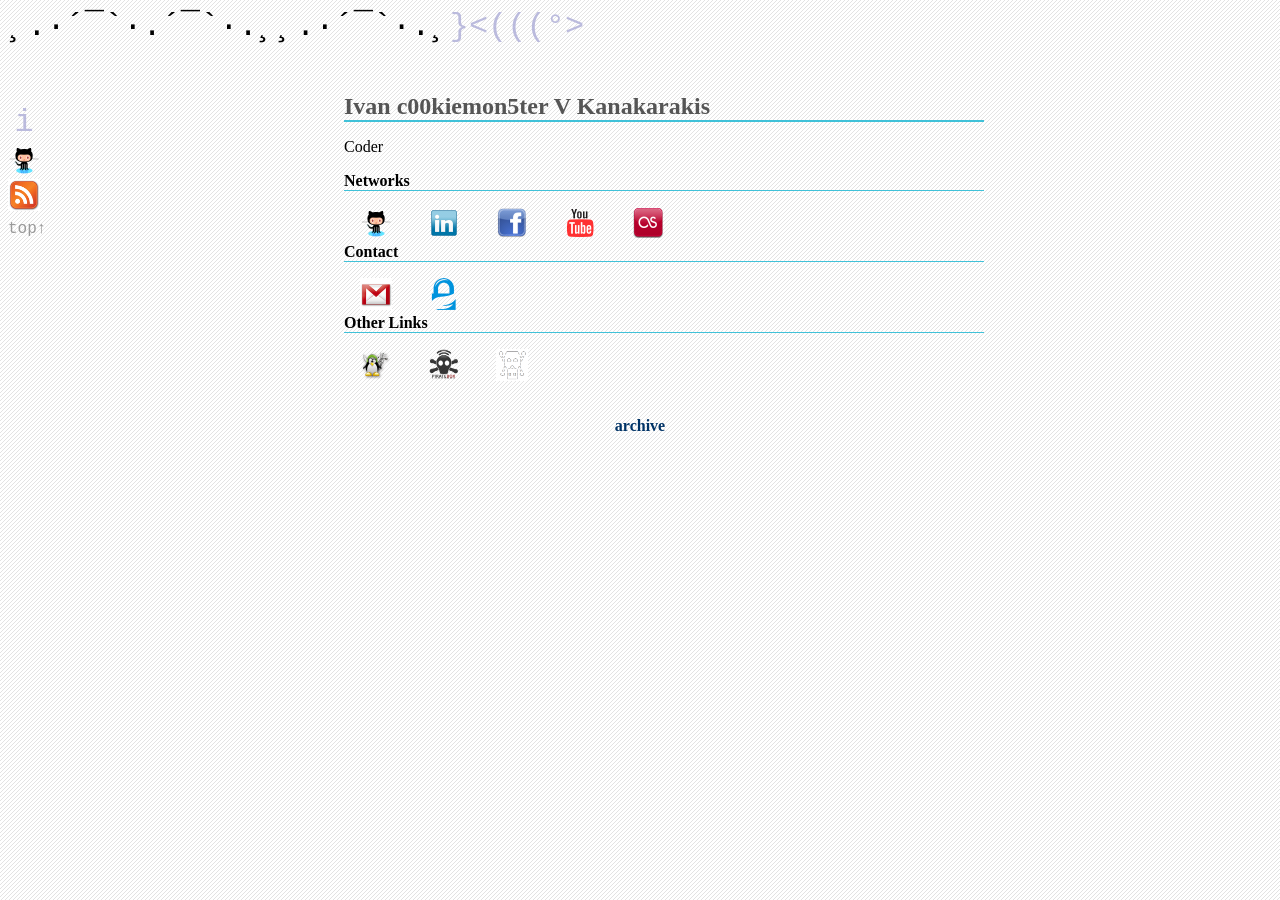
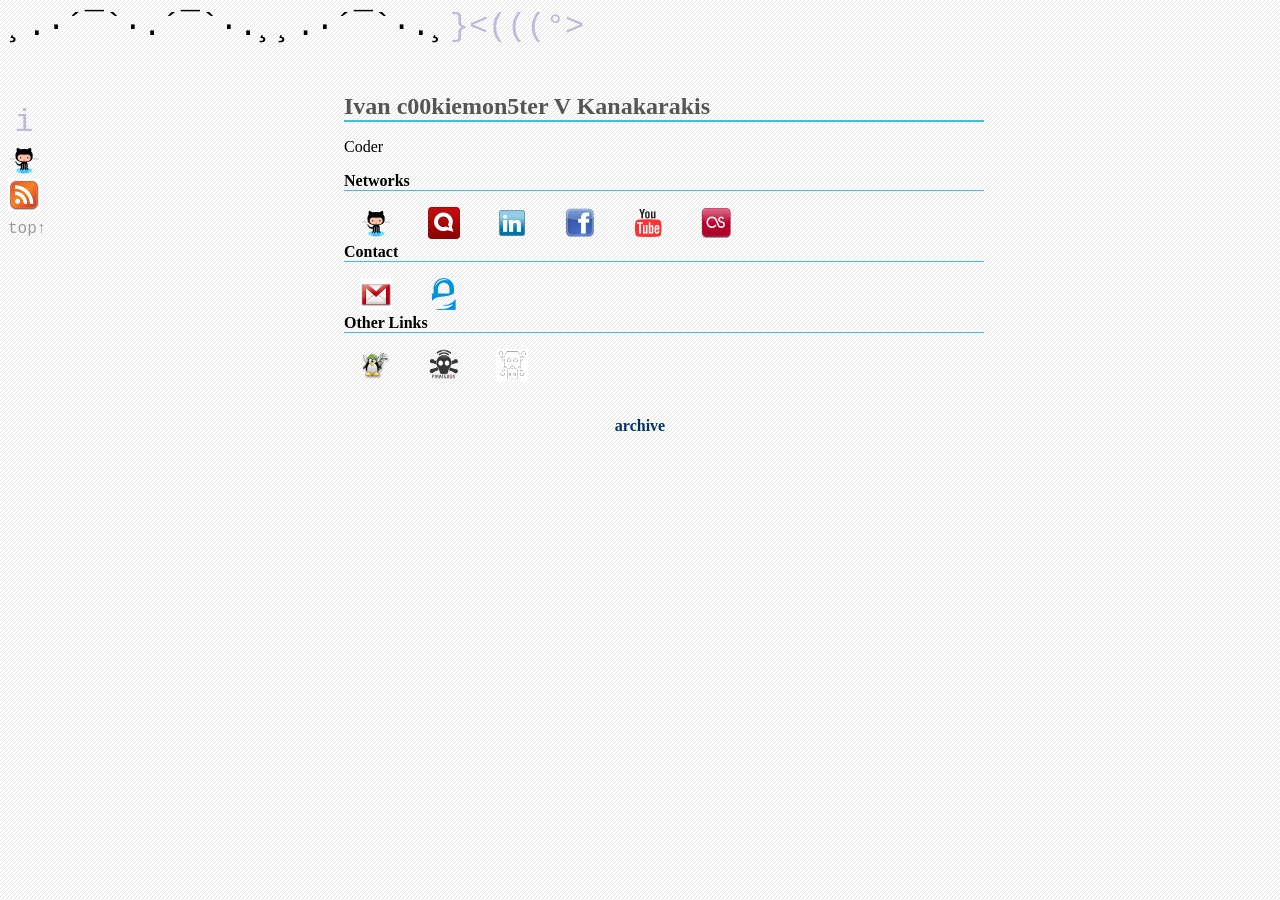
Before and after one commit to c00kiemon5ter/c00kiemon5ter.github.com, a Jekyll site: the page built from about.markdown, in a window 1280 px wide. Built offline with Jekyll 4.4.1, drawn with Linux system fonts in a browser that asks for light colours; Markdown is read by kramdown in place of the engine named in the settings.

Commit message:
added identi.ca profile

```diff
--- a/about.markdown
+++ b/about.markdown
@@ -12,6 +12,7 @@
 <div class="icons">
 <ul>
 <li><a href="https://github.com/c00kiemon5ter"><img src="/images/octocat.png" title="github"/></a></li>
+<li><a href="https://identi.ca/c00kiemon5ter"><img src="/images/identica.png" title="identi"/></a></li>
 <li><a href="http://gr.linkedin.com/in/c00kiemon5ter"><img src="/images/linkedin.png" title="linkedin"/></a></li>
 <li><a href="https://facebook.com/c00kiemon5ter"><img src="/images/facebook.png" title="facebook"/></a></li>
 <li><a href="http://youtube.com/user/c0okiemon5ter"><img src="/images/youtube.png" title="youtube"/></a></li>
```
Also changed, not shown: images/identica.png (added).
